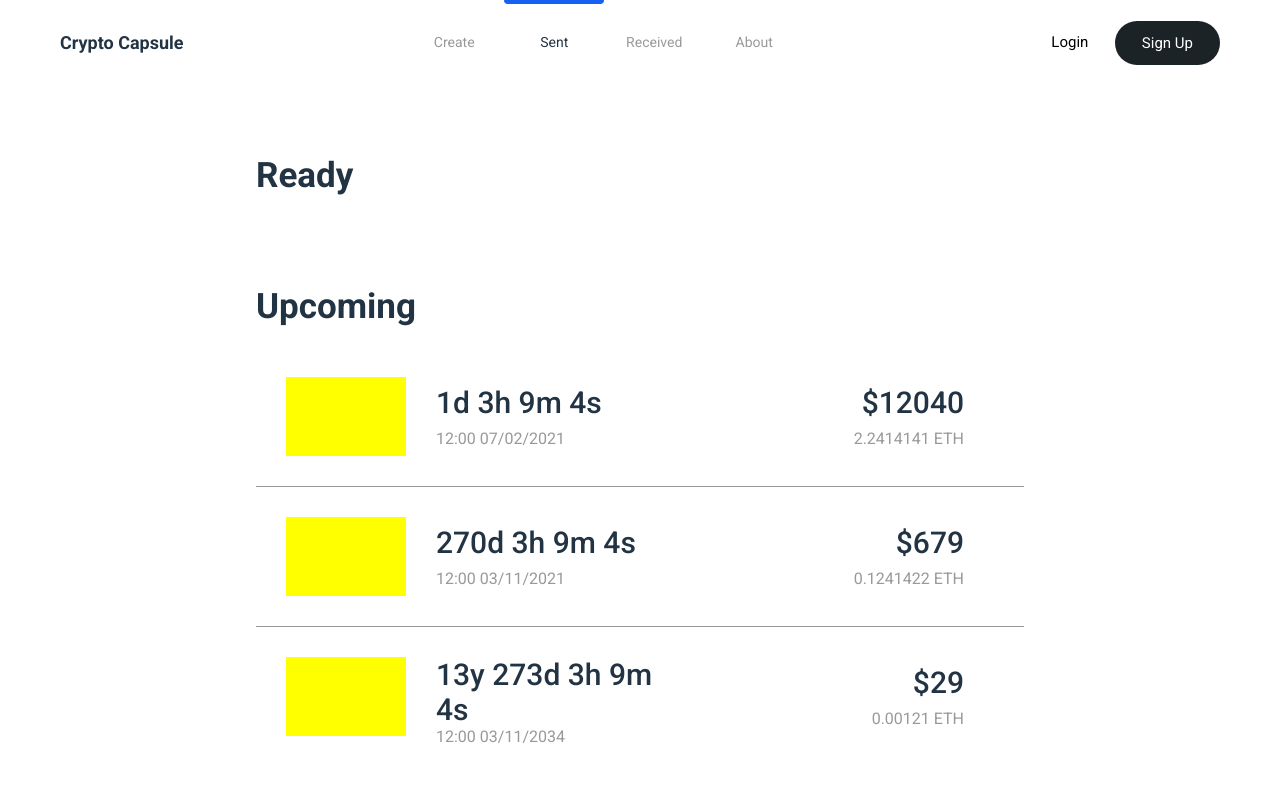
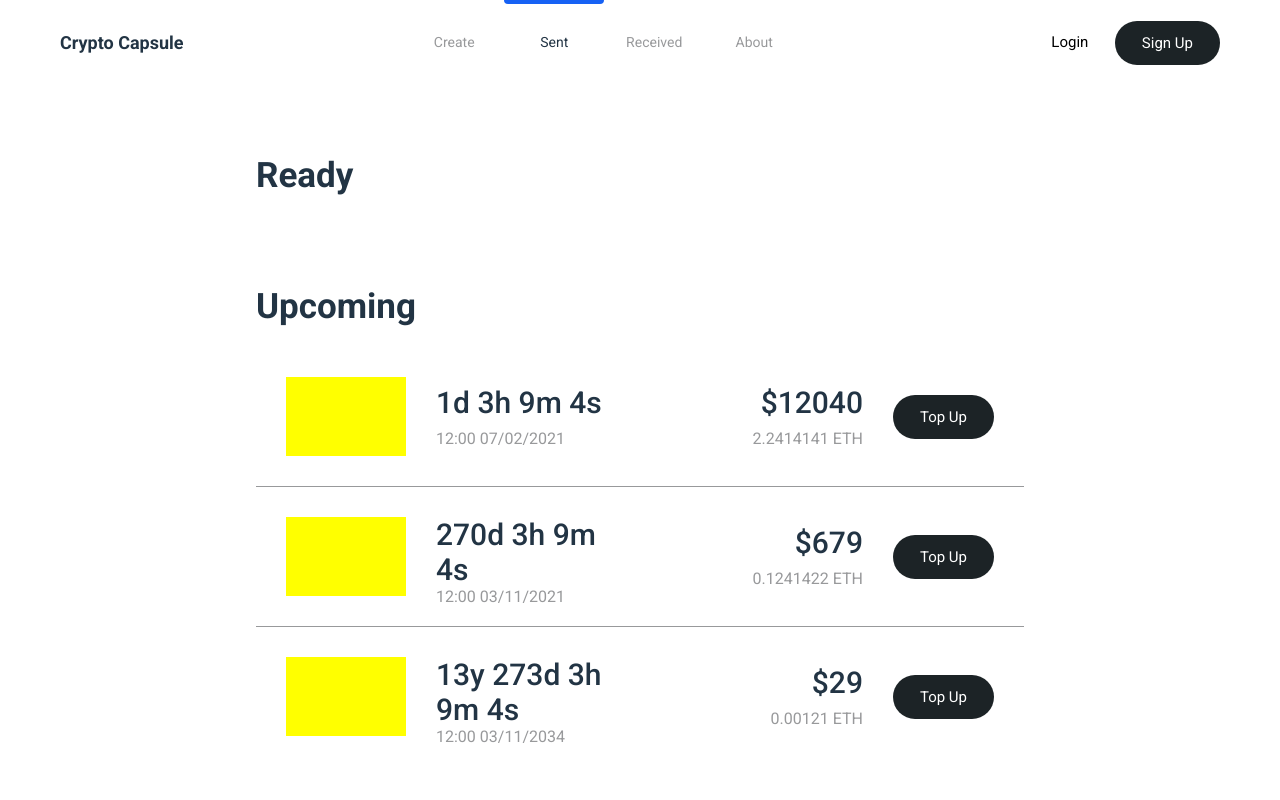
Before and after one commit to chase-manning/crypto-capsule, a React (Create React App) app in the folder website/: page /sent in a window 1280 px wide. Shown: the top 800 px of the page. Built offline with nearby package versions, Linux system fonts and the light colour scheme.

Commit message:
:rocket: add action buttons to capsule

```diff
--- a/website/src/components/Capsule.tsx
+++ b/website/src/components/Capsule.tsx
@@ -1,6 +1,7 @@
 import React, { useEffect, useRef, useState } from "react";
 import styled from "styled-components";
 import dateformat from "dateformat";
+import Button from "../styles/Button";
 
 export type CapsuleType = {
   open: Date;
@@ -145,6 +146,8 @@ const Capsule = (props: Props) => {
         <Dollars>{"$" + props.capsule.dollars}</Dollars>
         <Crypto>{props.capsule.eth + " ETH"}</Crypto>
       </ValueContainer>
+      {open && !props.capsule.opened && <Button primary>Open</Button>}
+      {!open && <Button>Top Up</Button>}
     </StyledCapsule>
   );
 };
```
